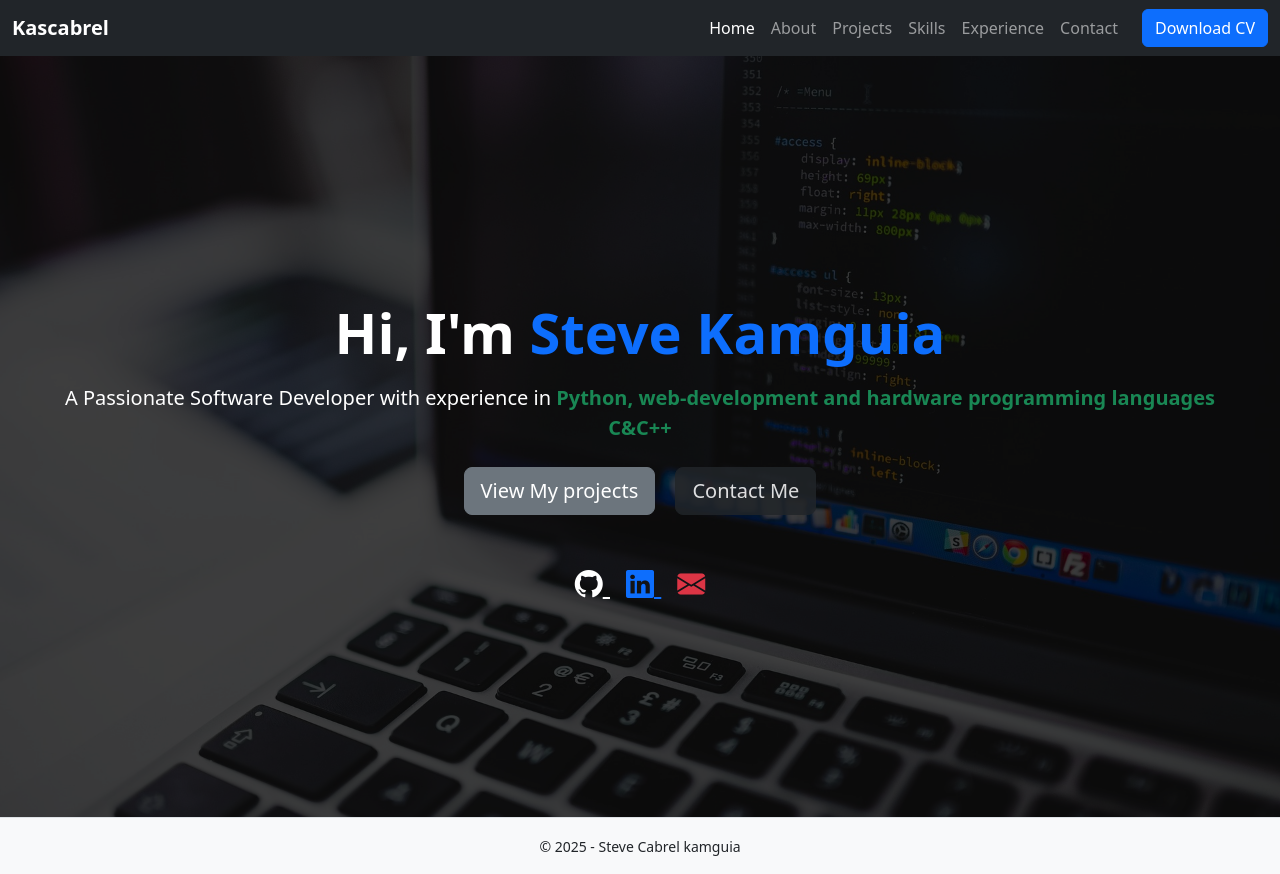
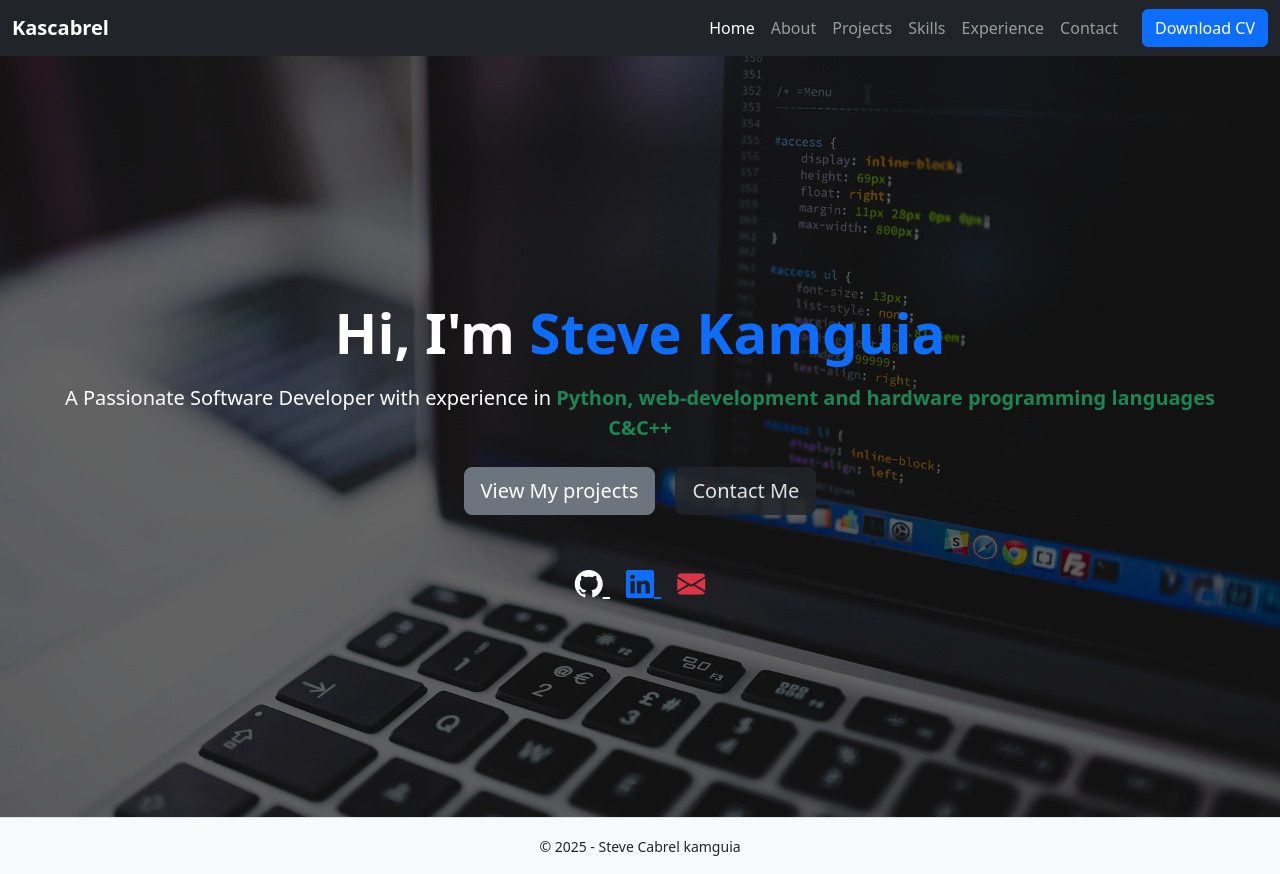
Before and after one commit to Kascabrel/portfolio, a Flask app: page /home in a window 1280 px wide. Run offline with Flask 3, Linux system fonts and the light colour scheme; some libraries are stand-ins or nearby versions.

Commit message:
perform the hero opacities on the home page.

```diff
--- a/src/app/static/css/index.css
+++ b/src/app/static/css/index.css
@@ -11,7 +11,7 @@
     position: absolute;
     top: 0; left: 0;
     width: 100%; height: 100%;
-    background-color: rgba(0,0,0,0.5); /* overlay sombre */
+    background-color: rgba(0,0,0,0.2); /* overlay sombre */
     z-index: 1;
 }
 #home .container-fluid {
```
